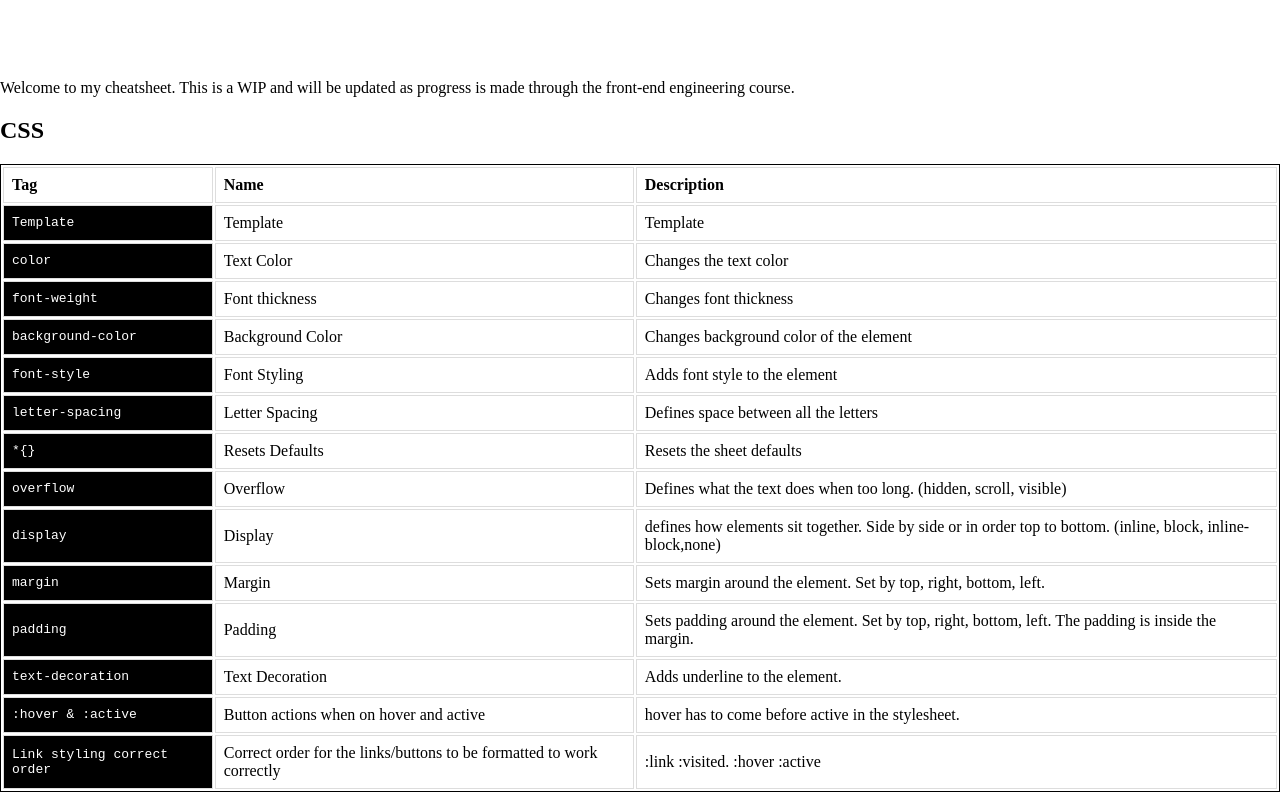
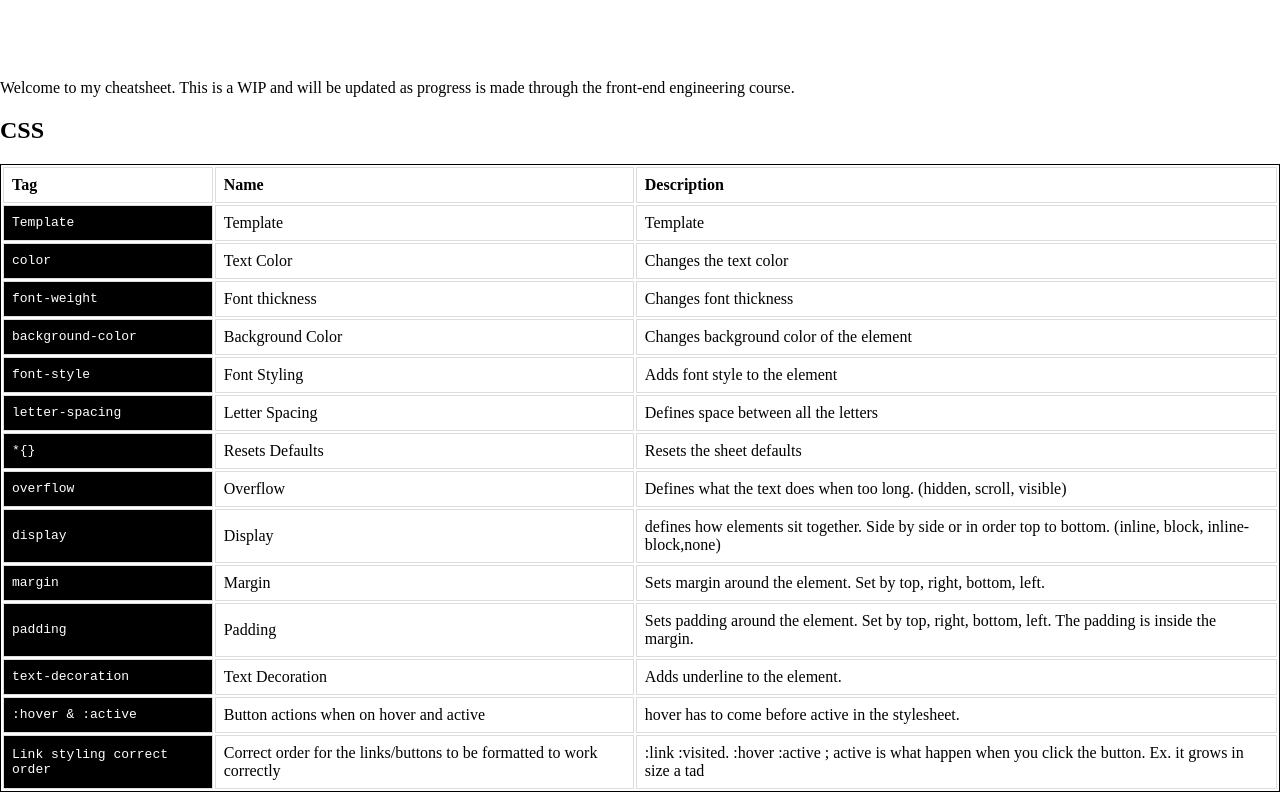
Before and after one commit to jtthrailkill/cheatsheet, a plain HTML site: page index.html in a window 1280 px wide. Shown: the part 158-958 px from the top of the page. Drawn offline with Linux system fonts and the light colour scheme.

Commit message:
Update index.html

```diff
--- a/index.html
+++ b/index.html
@@ -101,7 +101,7 @@
                             <tr>
             <td class="code">Link styling correct order</td>
                     <td>Correct order for the links/buttons to be formatted to work correctly</td>
-                    <td>:link  :visited. :hover :active</td>
+                    <td>:link  :visited. :hover :active  ; active is what happen when you click the button. Ex. it grows in size a tad</td>
                 </tr>
 
 
```
